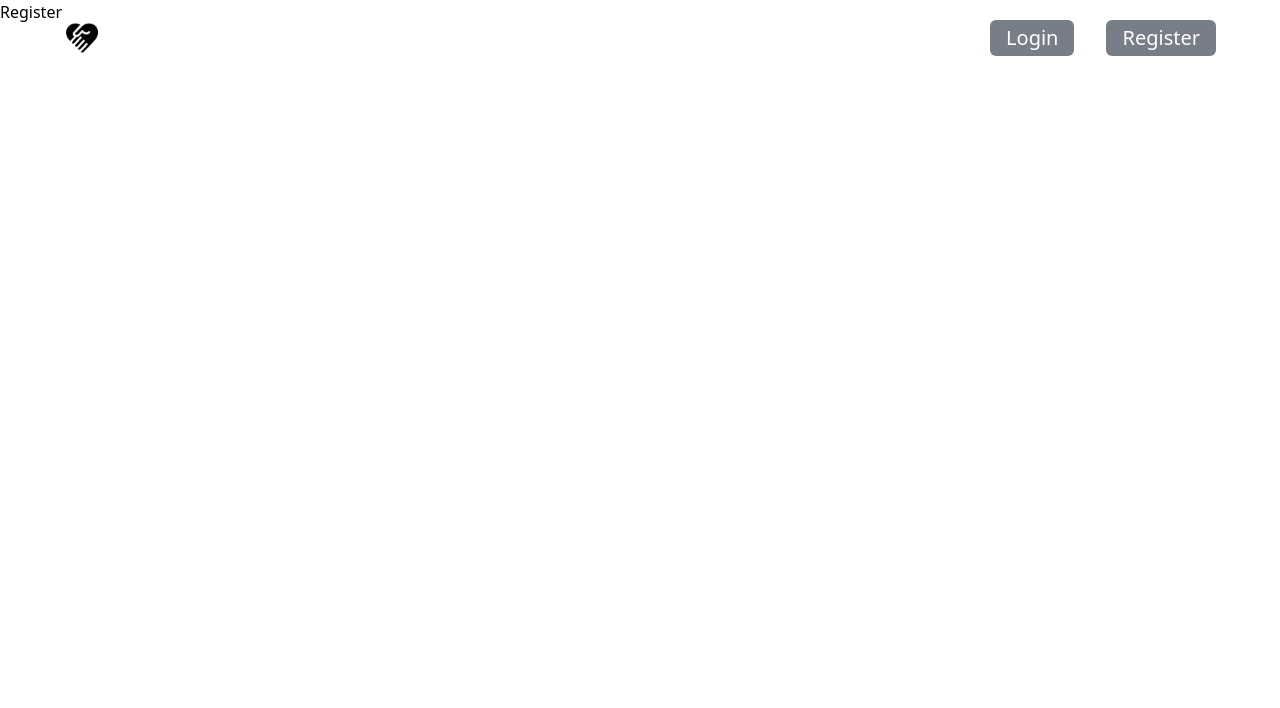
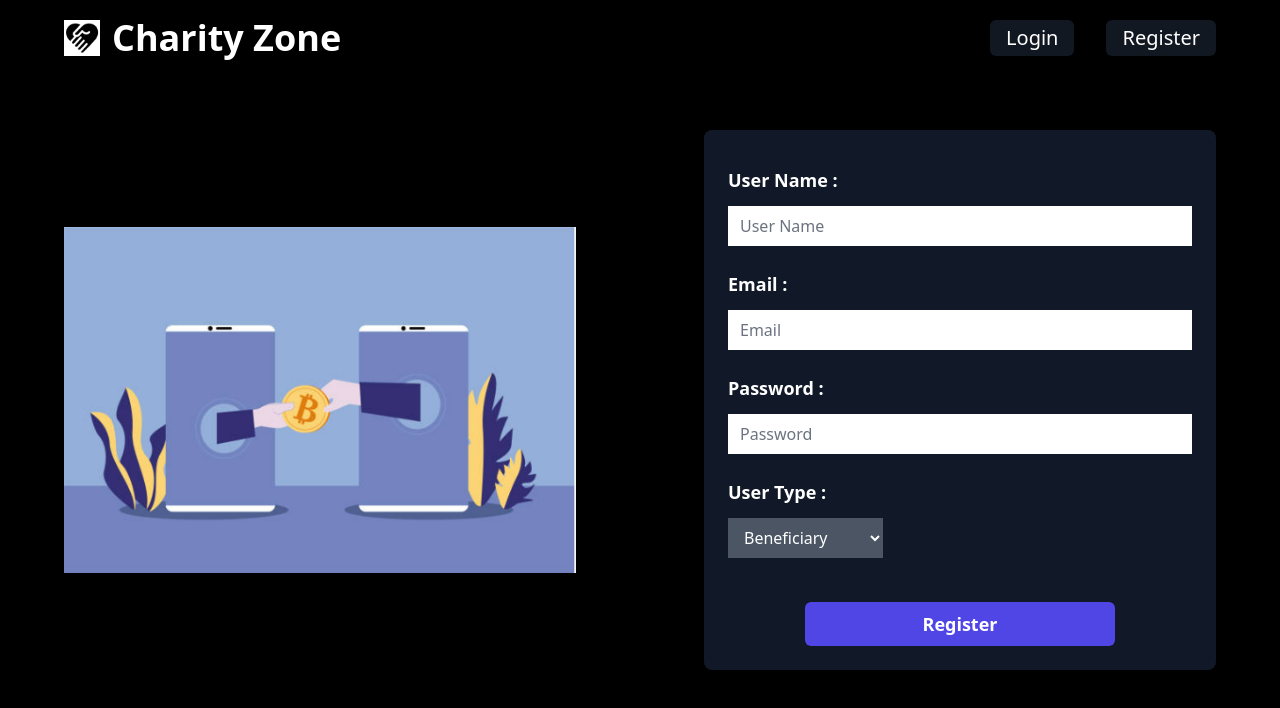
Before and after one commit to Ashmn07/CharityZone, a React (Create React App) app in the folder charitysystem/: page /register in a window 1280 px wide. Shown: the top 708 px of the page. Built offline with nearby package versions, Linux system fonts and the light colour scheme.

Commit message:
Added UI for Register and Login Page

```diff
--- a/charitysystem/src/Components/Login.js
+++ b/charitysystem/src/Components/Login.js
@@ -1,12 +1,57 @@
-import React from 'react'
+import React,{useState} from 'react'
+import Register from '../assets/Register.PNG'
 import Navbar from './Navbar'
 
 function Login() {
-    console.log('yoo')
+
+  const [userType,setUserType] = useState('beneficiary')
+  const [userName,setUserName] = useState('')
+  const [password,setPassword] = useState('')
+
+  const userOptions = [
+    { label: 'Beneficiary', value: 'beneficiary',key:1 },
+    { label: 'Donor', value: 'donor',key:2 },
+    { label: 'Validator', value: 'validator',key:3 },
+  ];
+
+  const handleClick = (e) => {
+    e.preventDefault();
+    console.log(userName,userType,password)
+  }
+
   return (
-      <div>
-      <Navbar/>
-      Login
+      <div className="bg-black h-screen w-screen">
+        <Navbar/>
+        <div className="flex justify-center items-center h-full w-full">
+          <div className="flex-1 px-16">
+          <img src={Register} className="" alt="Charity Logo" />
+          </div>
+          <div className="flex-1 px-16">
+            <div className="bg-gray-900 flex flex-col p-10 rounded-lg items-center">
+                <div className="flex flex-col space-y-3 w-full my-3">
+                  <label className="text-white text-lg font-semibold">User Name : </label>
+                  <input name="UserName" type="text" value={userName} onChange={(e)=>setUserName(e.target.value)} required className="w-full px-3 py-2 placeholder-gray-500 text-gray-900 focus:outline-none" placeholder="User Name"/>
+                </div>
+                <div className="flex flex-col space-y-3 w-full my-3">
+                  <label className="text-white text-lg font-semibold">Password : </label>
+                  <input name="password" type="password" value={password} onChange={(e)=>setPassword(e.target.value)}required className="w-full px-3 py-2 placeholder-gray-500 text-gray-900 focus:outline-none" placeholder="Password"/>
+                </div>
+                <div className="flex flex-col space-y-3 w-full my-3">
+                  <label className="text-white text-lg font-semibold">User Type :</label>
+                  <select className="w-1/3 bg-gray-600 text-white px-3 py-2" value={userType} onChange={(e)=>setUserType(e.target.value)}>
+                    {userOptions.map((option) => (
+                      <option className="px-4 py-2" key={option.key} value={option.value}>{option.label}</option>
+                    ))}
+                  </select>
+                </div>
+                <div className="w-full flex justify-center">
+                  <button onClick={(e)=>handleClick(e)} className="mt-8 w-2/3 py-2 px-4 text-lg font-semibold rounded-md text-white bg-indigo-600 hover:bg-indigo-700 focus:outline-none focus:ring-2 focus:ring-offset-2 focus:ring-indigo-500">
+                      Login
+                  </button>
+                </div>
+            </div>
+          </div>
+        </div>
       </div>
   )
 }
--- a/charitysystem/src/Components/Register.js
+++ b/charitysystem/src/Components/Register.js
@@ -1,12 +1,63 @@
-import React from 'react'
+import React,{useState} from 'react'
+import RegisterImg from '../assets/Register.PNG'
 import Navbar from './Navbar'
 
 function Register() {
+
+  const [userType,setUserType] = useState('beneficiary')
+  const [userName,setUserName] = useState('')
+  const [email,setEmail] = useState('')
+  const [password,setPassword] = useState('')
+
+  const userOptions = [
+    { label: 'Beneficiary', value: 'beneficiary',key:1 },
+    { label: 'Donor', value: 'donor',key:2 },
+    { label: 'Validator', value: 'validator',key:3 },
+  ];
+
+  const handleClick = (e) => {
+    e.preventDefault();
+    console.log(userName,userType,password)
+  }
+
   return (
-    <div>
-    <Navbar/>
-    Register
-    </div>
+      <div className="bg-black h-screen w-screen">
+        <Navbar/>
+        <div className="flex justify-center items-center h-full w-full">
+          <div className="flex-1 px-16">
+          <img src={RegisterImg} className="" alt="Charity Logo" />
+          </div>
+          <div className="flex-1 px-16">
+            <div className="bg-gray-900 flex flex-col p-6 rounded-lg items-center">
+                <div className="flex flex-col space-y-3 w-full my-3">
+                  <label className="text-white text-lg font-semibold">User Name : </label>
+                  <input name="UserName" type="text" value={userName} onChange={(e)=>setUserName(e.target.value)} required className="w-full px-3 py-2 placeholder-gray-500 text-gray-900 focus:outline-none" placeholder="User Name"/>
+                </div>
+                <div className="flex flex-col space-y-3 w-full my-3">
+                  <label className="text-white text-lg font-semibold">Email : </label>
+                  <input name="Email" type="email" value={email} onChange={(e)=>setEmail(e.target.value)} required className="w-full px-3 py-2 placeholder-gray-500 text-gray-900 focus:outline-none" placeholder="Email"/>
+                </div>
+                <div className="flex flex-col space-y-3 w-full my-3">
+                  <label className="text-white text-lg font-semibold">Password : </label>
+                  <input name="password" type="password" value={password} onChange={(e)=>setPassword(e.target.value)}required className="w-full px-3 py-2 placeholder-gray-500 text-gray-900 focus:outline-none" placeholder="Password"/>
+                </div>
+                <div className="flex flex-col space-y-3 w-full my-3">
+                  <label className="text-white text-lg font-semibold">User Type :</label>
+                  <select className="w-1/3 bg-gray-600 text-white px-3 py-2" value={userType} onChange={(e)=>setUserType(e.target.value)}>
+                    {userOptions.map((option) => (
+                      <option className="px-4 py-2" key={option.key} value={option.value}>{option.label}</option>
+                    ))}
+                  </select>
+                </div>
+                <div className="w-full flex justify-center">
+                  <button onClick={(e)=>handleClick(e)} className="mt-8 w-2/3 py-2 px-4 text-lg font-semibold rounded-md text-white bg-indigo-600 hover:bg-indigo-700 focus:outline-none focus:ring-2 focus:ring-offset-2 focus:ring-indigo-500">
+                      Register
+                  </button>
+                </div>
+            </div>
+          </div>
+        </div>
+      </div>
   )
 }
 
```
